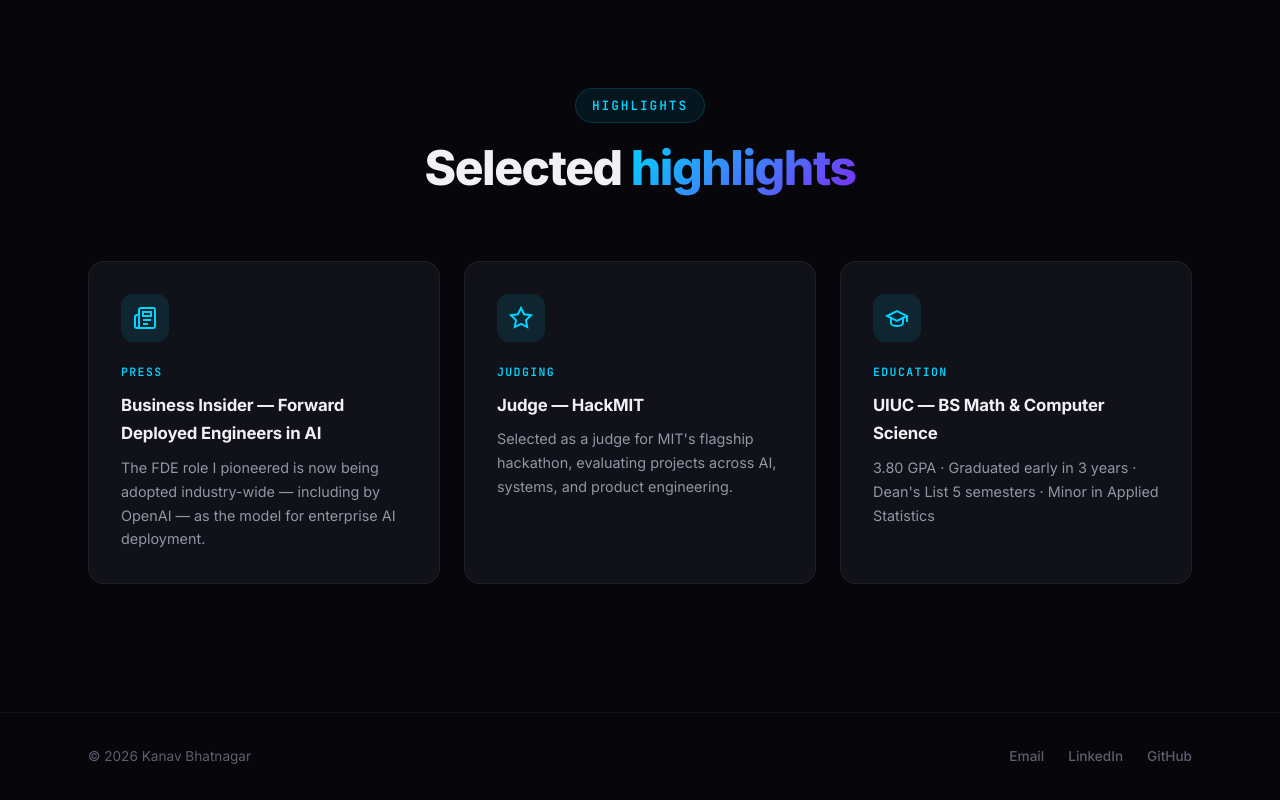
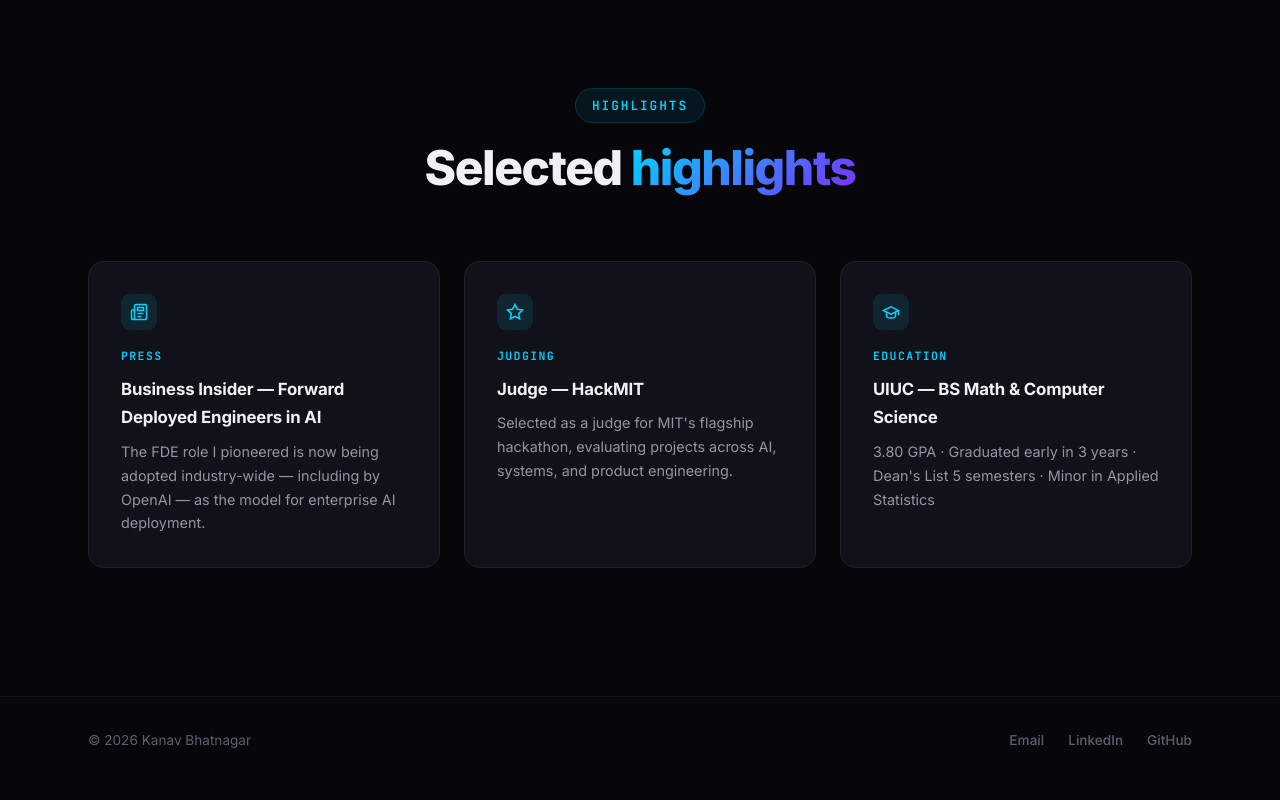
Before and after one commit to Kanavb2/Kanavb2.github.io, a plain HTML site: page index.html in a window 1280 px wide. Shown: the part 876-1676 px from the top of the page. Drawn offline with Linux system fonts and the light colour scheme.

Commit message:
Shrink highlight icons

```diff
--- a/styles.css
+++ b/styles.css
@@ -90,8 +90,8 @@
 .highlight-card::before { content: ''; position: absolute; top: 0; left: 0; right: 0; height: 3px; background: var(--gradient); opacity: 0; transition: opacity 0.4s; }
 .highlight-card:hover { border-color: var(--border-hover); background: var(--bg-card-hover); transform: translateY(-4px); }
 .highlight-card:hover::before { opacity: 1; }
-.highlight-icon { width: 48px; height: 48px; display: flex; align-items: center; justify-content: center; background: rgba(0, 212, 255, 0.1); border-radius: 12px; margin-bottom: 1.25rem; }
-.highlight-icon svg { width: 24px; height: 24px; color: var(--accent-1); }
+.highlight-icon { width: 36px; height: 36px; display: flex; align-items: center; justify-content: center; background: rgba(0, 212, 255, 0.1); border-radius: 9px; margin-bottom: 1rem; }
+.highlight-icon svg { width: 18px; height: 18px; color: var(--accent-1); }
 .highlight-type { font-family: var(--font-mono); font-size: 0.72rem; font-weight: 600; color: var(--accent-1); text-transform: uppercase; letter-spacing: 0.12em; margin-bottom: 0.6rem; display: block; }
 .highlight-card h3 { font-size: 1.05rem; font-weight: 700; margin-bottom: 0.5rem; letter-spacing: -0.01em; }
 .highlight-card p { font-size: 0.9rem; color: var(--text-secondary); line-height: 1.65; }
```
